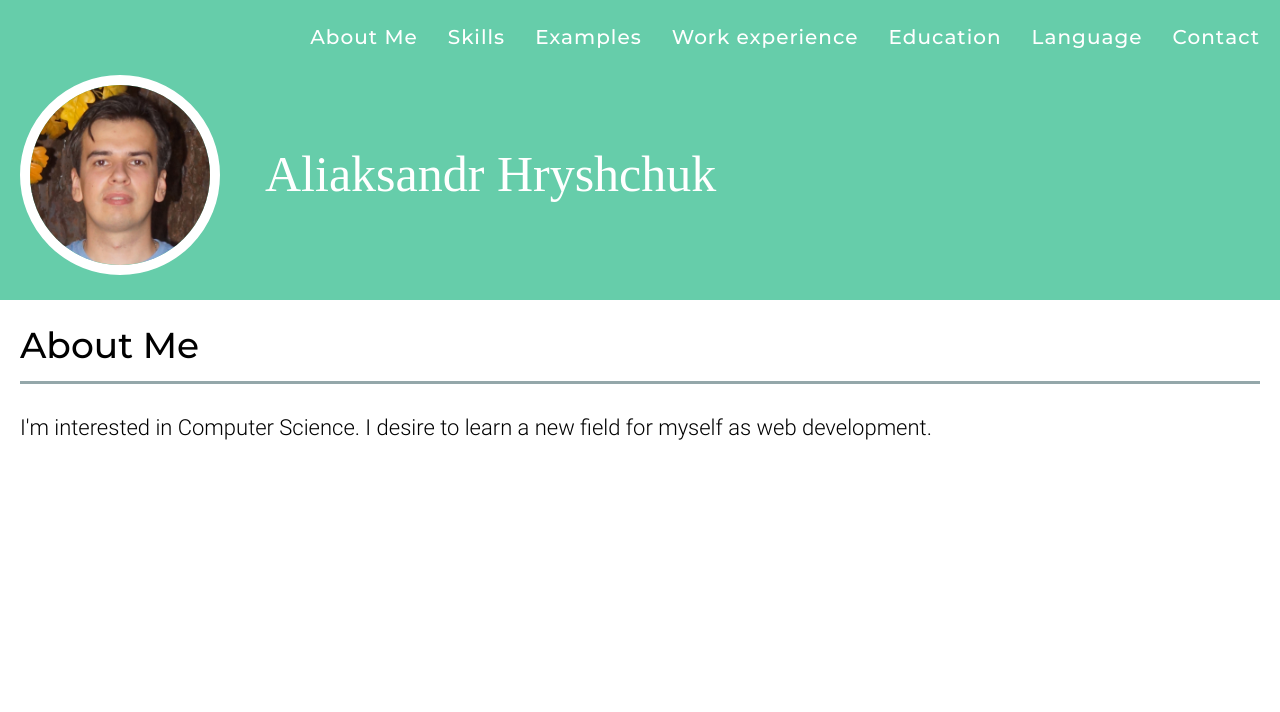
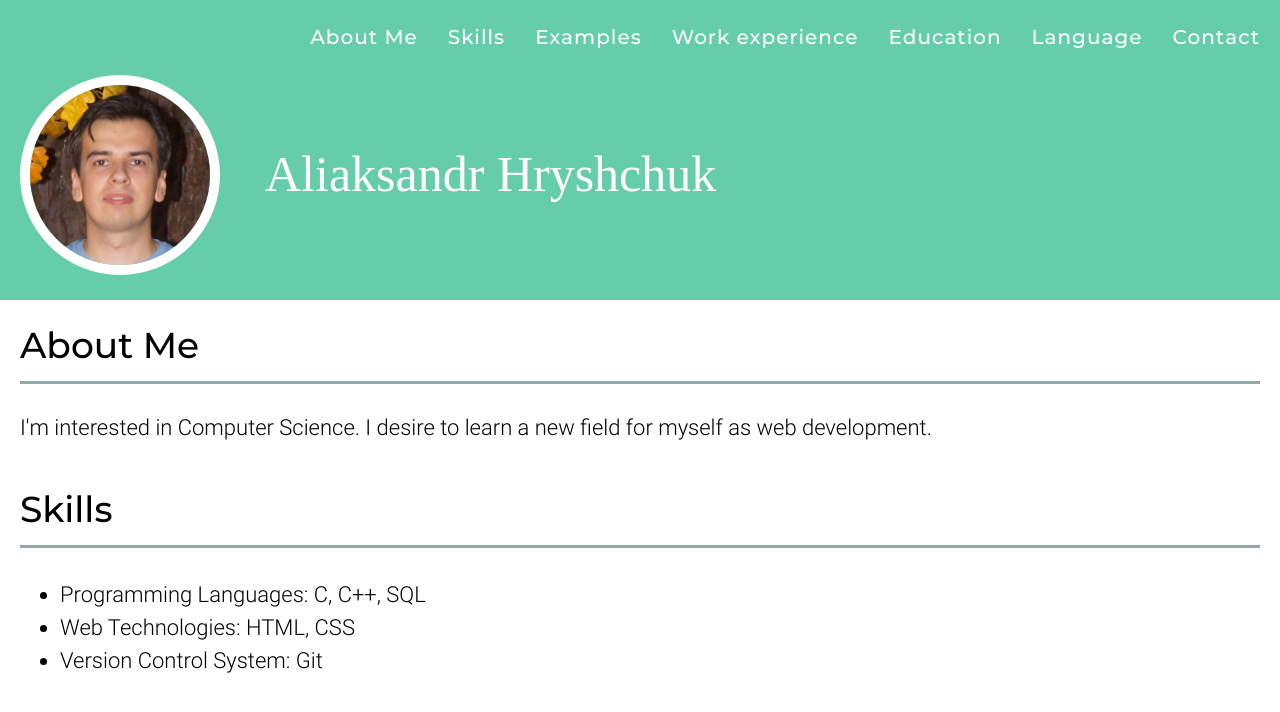
Before and after one commit to alexgrishchuk/rsschool-cv, a plain HTML site: page index.html in a window 1280 px wide. Drawn offline with nearby package versions, Linux system fonts and the light colour scheme; a web font is replaced by a local one.

Commit message:
feat: add skills section

```diff
--- a/assets/css/style.css
+++ b/assets/css/style.css
@@ -349,4 +349,8 @@ body {
   font-family: var(--main-text-font);
   color: var(--main-text-color);
 }
+
+.skills__list-item {
+  line-height: 1.5;
+}
 /* main end */
--- a/index.html
+++ b/index.html
@@ -60,6 +60,16 @@
                 <p class="main-text">I'm interested in Computer Science. I desire to learn a new field for myself as web development.</p>
             </div>
         </section>
+        <section class="section skills" id="skills">
+            <div class="container">
+                <h2 class="section-title underline-title">Skills</h2>
+                <ul class="skills__list main-text">
+                    <li class="skills__list-item">Programming Languages: C, C++, SQL</li>
+                    <li class="skills__list-item">Web Technologies: HTML, CSS</li>
+                    <li class="skills__list-item">Version Control System: Git</li>
+                </ul>
+            </div>
+        </section>
     </main>
     <footer class="footer">
     </footer>
```
